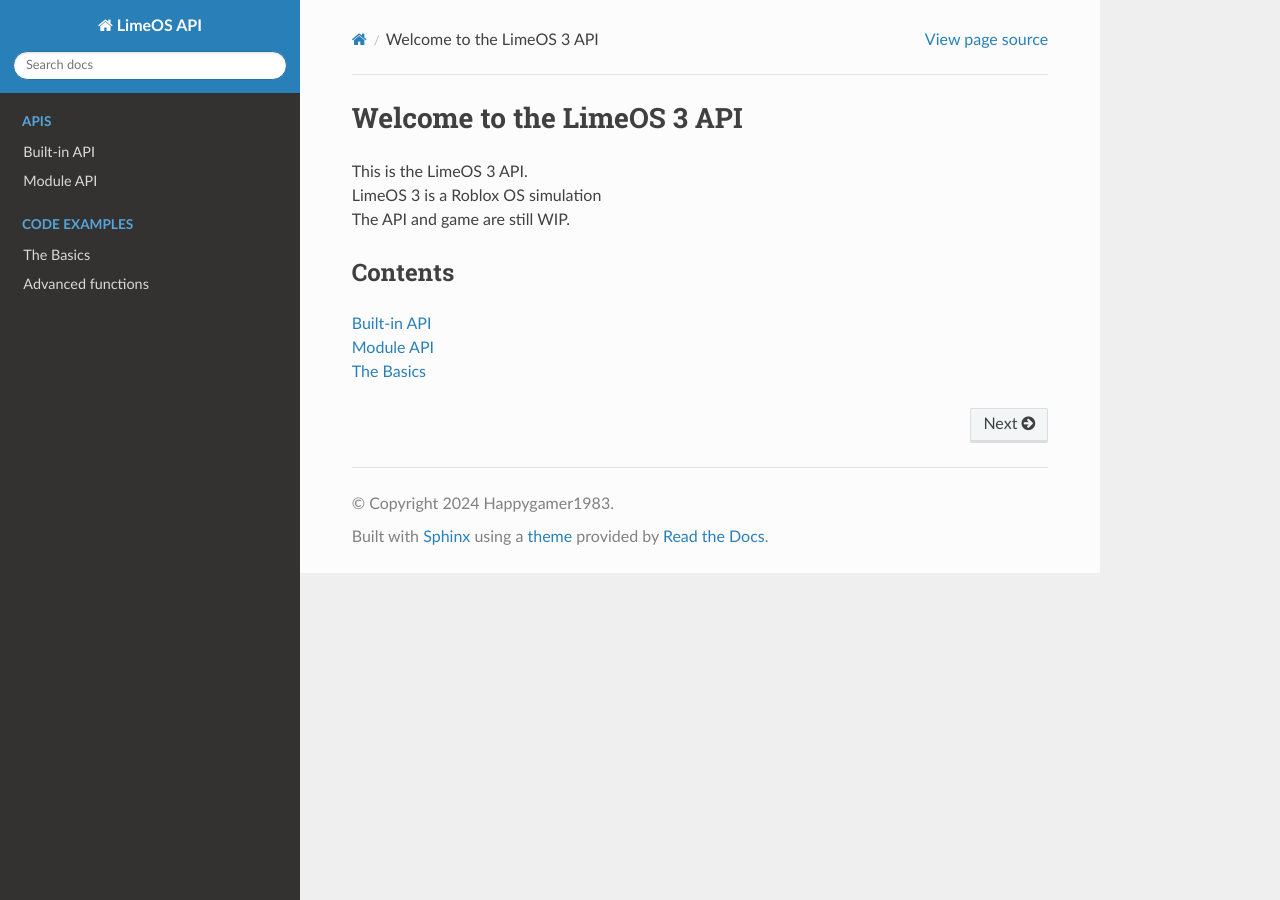
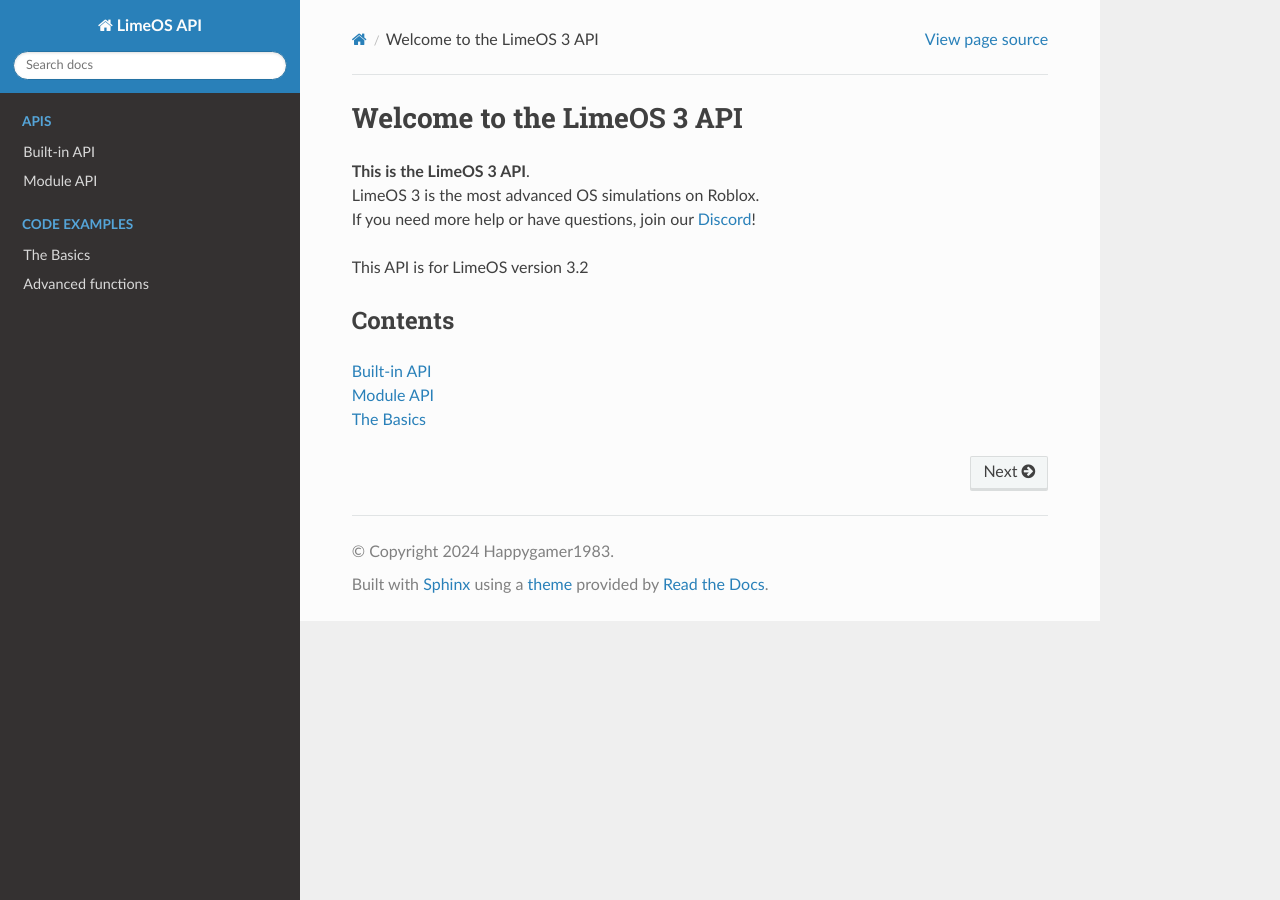
Before and after one commit to Happygamer1983/LimeOS-API, a Sphinx documentation site: the page built from docs/source/index.rst, in a window 1280 px wide. Built offline with Sphinx 7.4.7 and the Read the Docs theme 3.1.0, drawn with Linux system fonts in a browser that asks for light colours.

Commit message:
Update index.rst

```diff
--- a/docs/source/index.rst
+++ b/docs/source/index.rst
@@ -5,10 +5,11 @@ Welcome to the LimeOS 3 API
 .. role:: raw-html(raw)
     :format: html
 
-This is the LimeOS 3 API. :raw-html:`<br />`
-LimeOS 3 is a Roblox OS simulation :raw-html:`<br />`
-The API and game are still WIP. :raw-html:`<br />`
+**This is the LimeOS 3 API**. :raw-html:`<br />`
+LimeOS 3 is the most advanced OS simulations on Roblox. :raw-html:`<br />`
+If you need more help or have questions, join our `Discord <https://discord.gg/DmxuDXrThg>`_! :raw-html:`<br />`
 
+This API is for LimeOS version 3.2 :raw-html:`<br />`
 
 
 Contents
```
